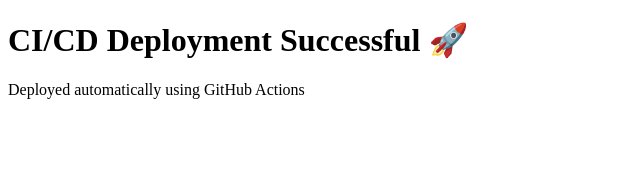
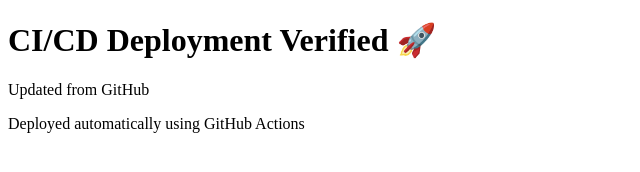
Before and after one commit to ravikumarm0426/aws-static-website-cicd, a plain HTML site: page index.html in a window 1280 px wide. Shown: the whole page, without its empty margins (0-640 px from the left). Drawn offline with Linux system fonts and the light colour scheme.

Commit message:
Update index.html

```diff
--- a/index.html
+++ b/index.html
@@ -1,10 +1,14 @@
 <!DOCTYPE html>
-<html>
+<html lang="en">
 <head>
+  <meta charset="UTF-8">
   <title>AWS CI/CD Project</title>
 </head>
 <body>
-  <h1>CI/CD Deployment Successful 🚀</h1>
+
+  <h1>CI/CD Deployment Verified 🚀</h1>
+  <p>Updated from GitHub</p>
   <p>Deployed automatically using GitHub Actions</p>
+
 </body>
 </html>
```
